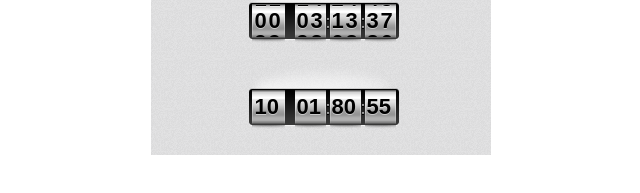
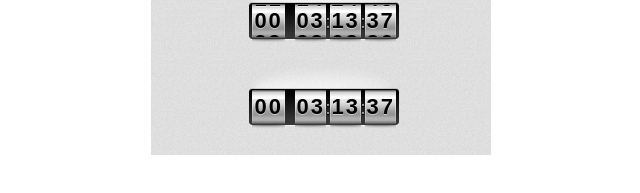
Before and after one commit to max-degterev/Timer, a plain HTML site: page index.html in a window 1280 px wide. Shown: the part 347-540 px from the top of the page, 319-959 px from the left. Drawn offline with Linux system fonts and the light colour scheme.

Commit message:
Better no-js looks

```diff
--- a/index.html
+++ b/index.html
@@ -38,10 +38,10 @@
         </div>
         <div class="clock_timer nojs">
             <div class="spinner">
-                <div class="uno">10</div>
-                <div class="dos">01</div>
-                <div class="tres">80</div>
-                <div class="cuatro">55</div>
+                <div class="uno">00</div>
+                <div class="dos">03</div>
+                <div class="tres">13</div>
+                <div class="cuatro">37</div>
             </div>
         </div>
     </div>
--- a/static/style.css
+++ b/static/style.css
@@ -97,6 +97,7 @@ p {
         top: 42px;
 
         overflow: hidden;
+        letter-spacing: 2px;
 /*        background: #bada55;*/
     }
     .spinner > .dos {
```
